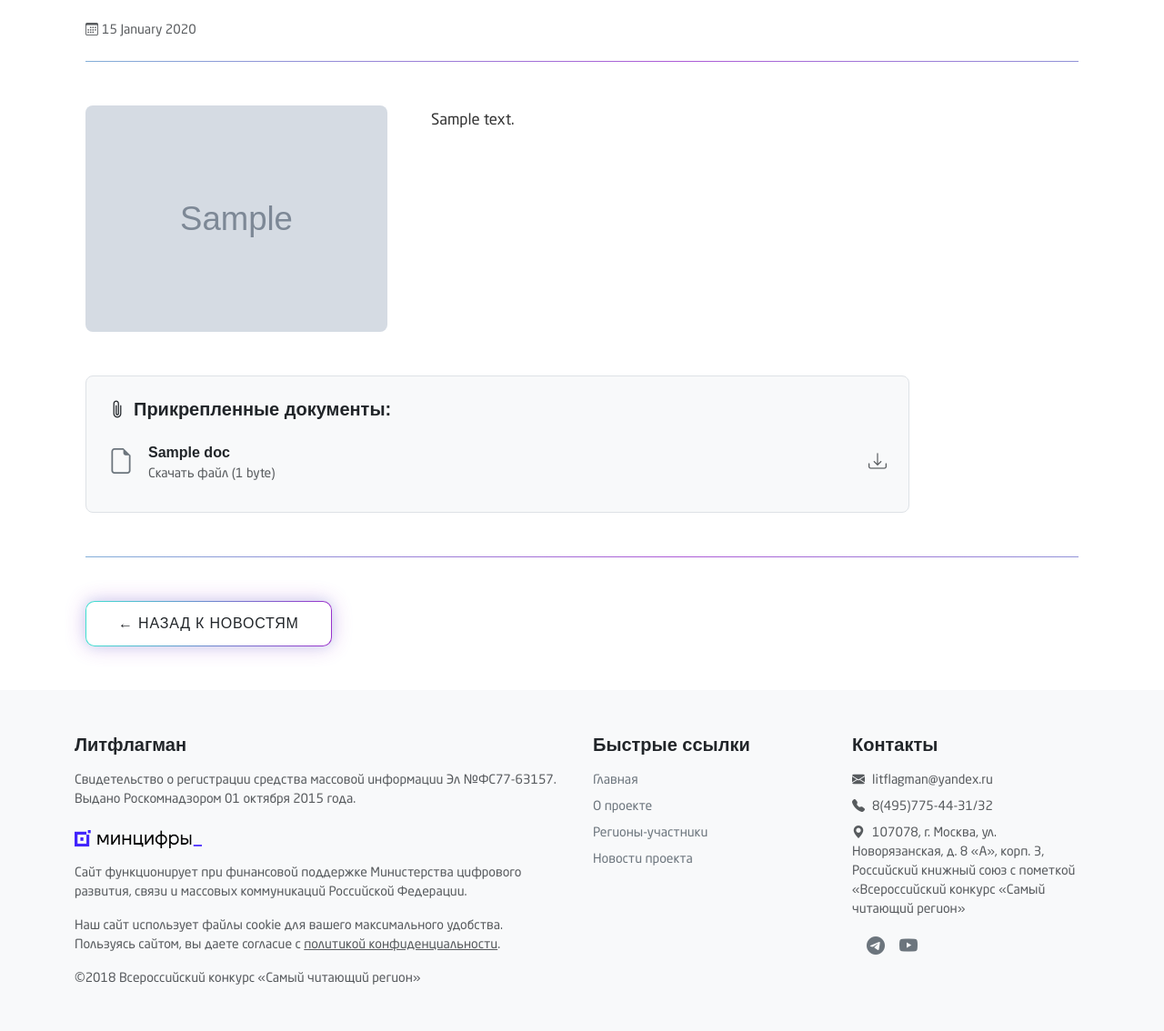
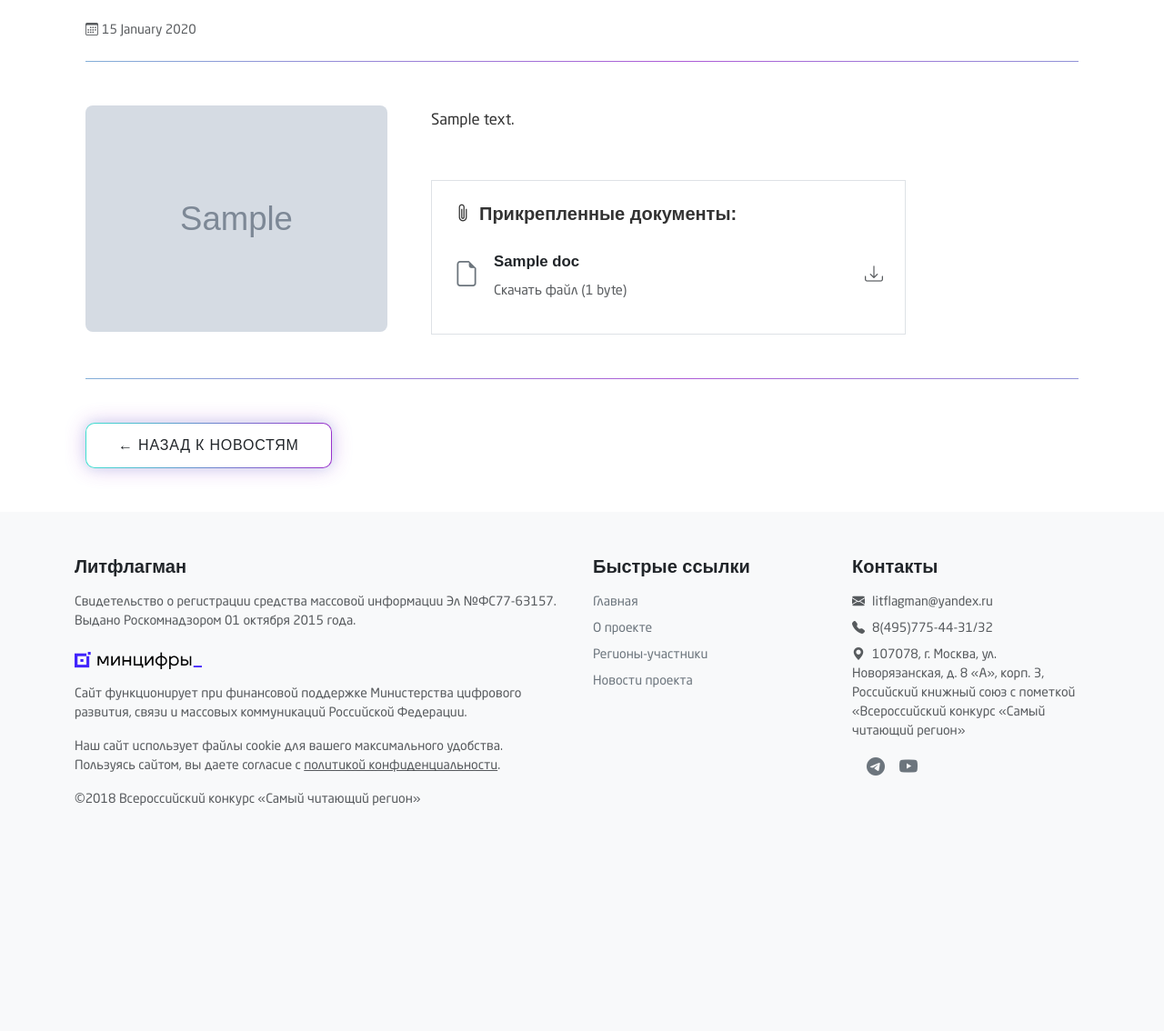
Before and after one commit to leojkeez/litflagman, a Django app: template Site/templates/news_detail.html in a window 1280 px wide. Shown: the part 346-1480 px from the top of the page at 91% size. After the commit the page ends 1232 px from the top, so only its background shows below. Run offline with Django 5.2, Linux system fonts and the light colour scheme; the template is opened without the code that fills it: most values are stand-ins (such as "Sample title", 1, 10 or a date in 2020); grey boxes marked "Sample" are stand-in pictures; parts of the project's set-up code (start-up, migrations or seed data) failed here and were passed over; some web fonts are replaced.

Commit message:
Правка в шаблон

```diff
--- a/Site/templates/news_detail.html
+++ b/Site/templates/news_detail.html
@@ -89,13 +89,11 @@
     <!-- Правая колонка col-lg-6: Текст новости с классом txt-wide -->
     <div class="col-lg-6 col-12 txt-wide lh-lg" style="font-size: 1.05rem; color: #333333;">
       {{ news.full_text|safe }}
-    </div>
-  </div>
 
       {% if news.documents.all %}
       <div class="row mt-5">
-    <div class="col-lg-10 col-12">
-      <div class="p-4 bg-light rounded-3 border">
+        <div class="col-12">
+          <div class="p-4 border">
             <h5 class="fw-bold mb-3"><i class="bi bi-paperclip me-2"></i>Прикрепленные документы:</h5>
             <div class="list-group list-group-flush bg-transparent">
               {% for doc in news.documents.all %}
@@ -127,6 +125,8 @@
         </div>
       </div>
       {% endif %}
+    </div>
+  </div>
 
   <hr class="hr-gradient my-5">
 
```
Lines whose indentation alone changed are shown as unchanged.
